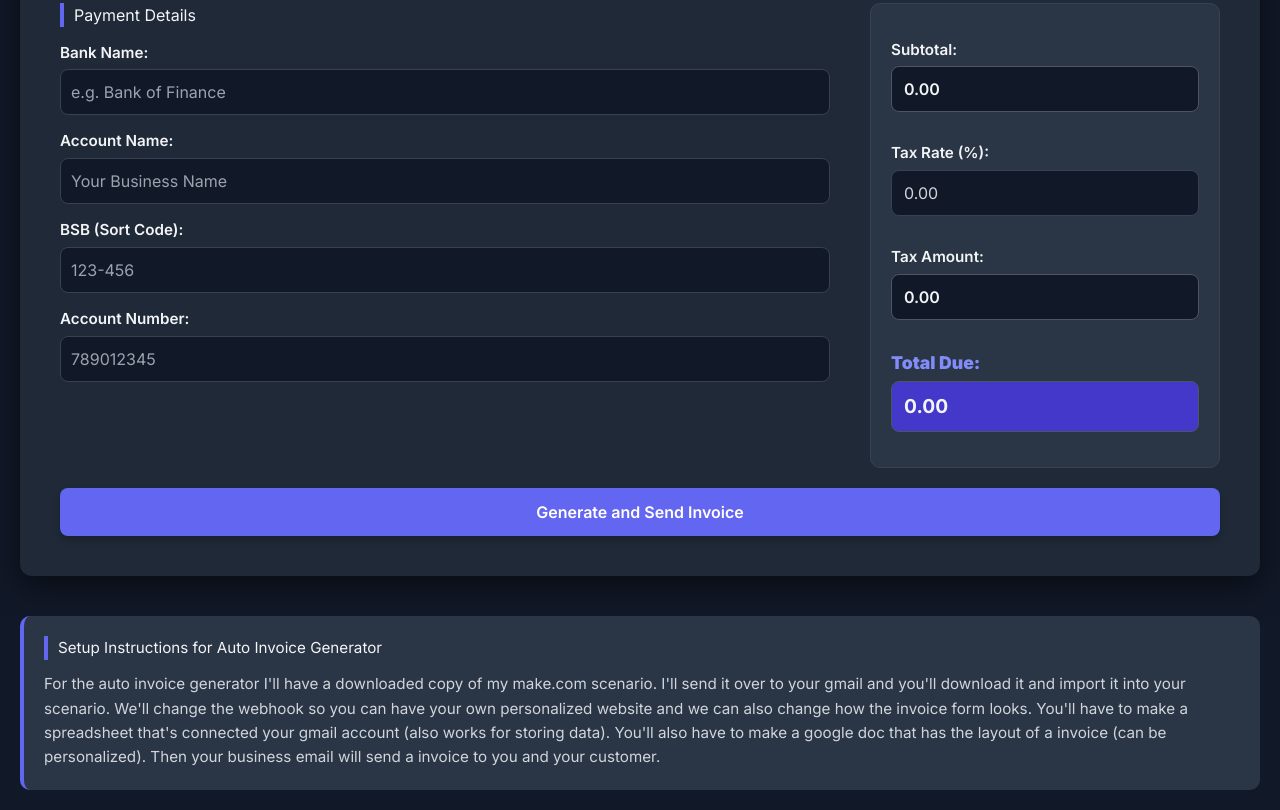
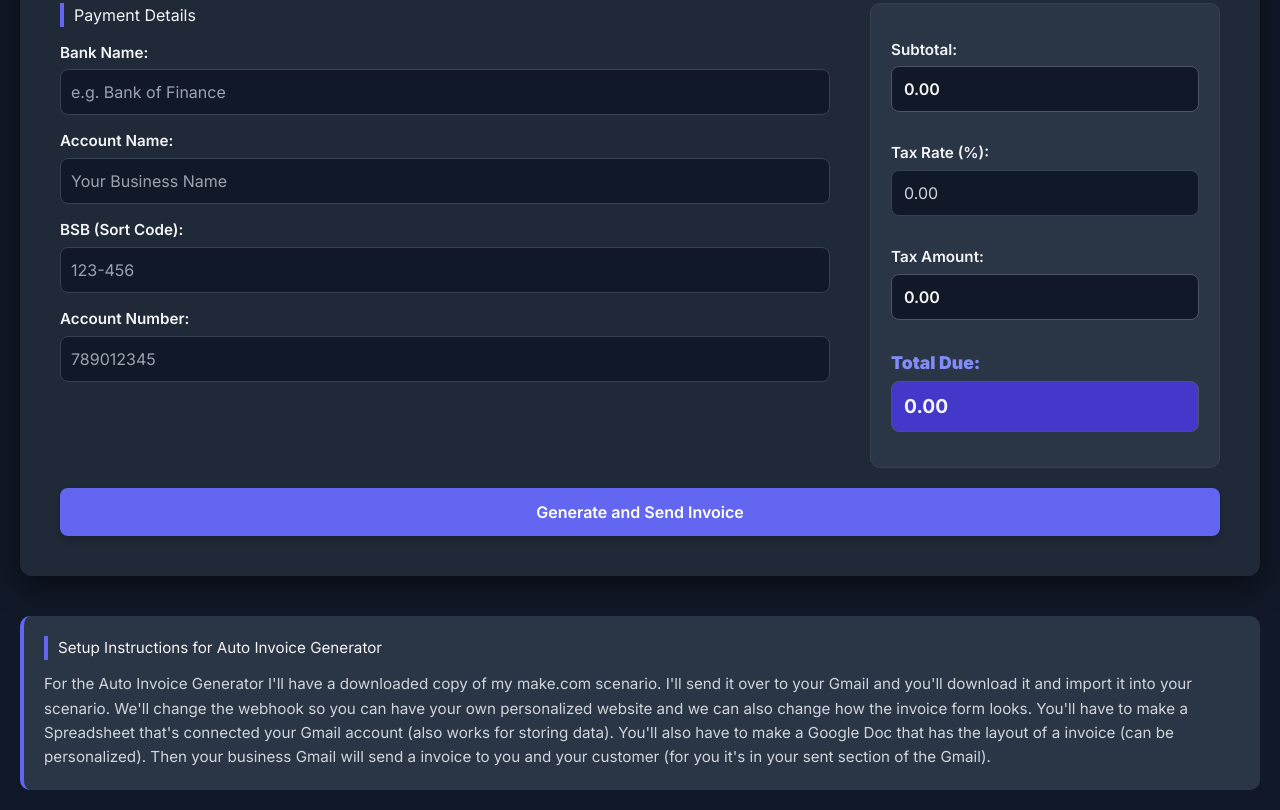
Before and after one commit to Nipecio/Invoice, a plain HTML site: page index3.html in a window 1280 px wide. Shown: the part 797-1607 px from the top of the page. Drawn offline with nearby package versions, Linux system fonts and the light colour scheme.

Commit message:
text edited

```diff
--- a/index3.html
+++ b/index3.html
@@ -848,15 +848,15 @@
         Setup Instructions for Auto Invoice Generator
       </h3>
       <p>
-        For the auto invoice generator I'll have a downloaded copy of my
-        make.com scenario. I'll send it over to your gmail and you'll download
+        For the Auto Invoice Generator I'll have a downloaded copy of my
+        make.com scenario. I'll send it over to your Gmail and you'll download
         it and import it into your scenario. We'll change the webhook so you can
         have your own personalized website and we can also change how the
-        invoice form looks. You'll have to make a spreadsheet that's connected
-        your gmail account (also works for storing data). You'll also have to
-        make a google doc that has the layout of a invoice (can be
-        personalized). Then your business email will send a invoice to you and
-        your customer.
+        invoice form looks. You'll have to make a Spreadsheet that's connected
+        your Gmail account (also works for storing data). You'll also have to
+        make a Google Doc that has the layout of a invoice (can be
+        personalized). Then your business Gmail will send a invoice to you and
+        your customer (for you it's in your sent section of the Gmail).
       </p>
     </div>
 
```
Also changed, not shown: index4.html (+5 -5 lines).
